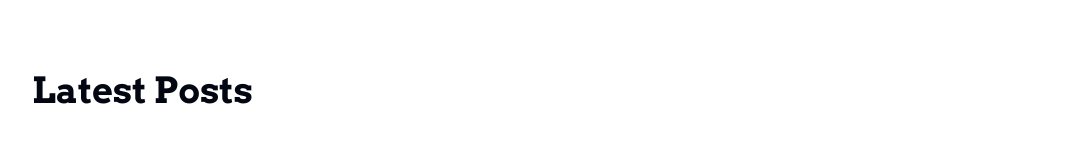
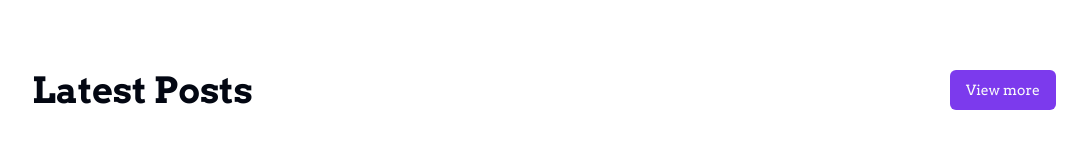
Before and after one commit to KarChunT/karchunt.com, a Next.js app: page / in a window 1280 px wide. Shown: the part 502-662 px from the top of the page, without its empty margins (96-1183 px from the left). Built offline with nearby package versions, Linux system fonts and the light colour scheme.

Commit message:
Fix home page: latest posts section layout

```diff
--- a/app/(root)/(home)/page.tsx
+++ b/app/(root)/(home)/page.tsx
@@ -3,27 +3,36 @@
 import Hero from "@/components/shared/home/hero";
 import Newsletter from "@/components/shared/home/newsletter";
 import BlogPost from "@/components/shared/blog/blogPost";
+import { Button } from "@/components/ui/button";
 
 import { allPosts } from "@/.contentlayer/generated";
 import { descSortPosts } from "@/utils";
+import Link from "next/link";
 
 const Home = () => {
-  const posts = descSortPosts(allPosts).slice(0, 6);
+  const posts = descSortPosts(allPosts).slice(0, 3);
 
   return (
     <div>
       <Hero />
       {/* <Gallery /> */}
       <section className="padding-y">
-        <h2 className="text-[27px] font-semibold leading-tight md:text-4xl">
-          Latest Posts
-        </h2>
-        <div className="mt-6 max-w-7xl">
-          <div className="mt-6 grid max-w-2xl grid-cols-1 gap-x-8 gap-y-10 lg:mx-0 lg:max-w-none lg:grid-cols-2">
-            {posts.map((post, index) => (
-              <article key={index}>
+        <div className="flex-between">
+          <h2 className="text-[27px] font-semibold leading-tight md:text-4xl">
+            Latest Posts
+          </h2>
+
+          <Button variant="default" asChild>
+            <Link href="/blog">View more</Link>
+          </Button>
+        </div>
+
+        <div className="mt-6">
+          <div className="grid grid-cols-1 gap-8">
+            {posts.map((post, index: number) => (
+              <div key={index}>
                 <BlogPost post={post} />
-              </article>
+              </div>
             ))}
           </div>
         </div>
```
